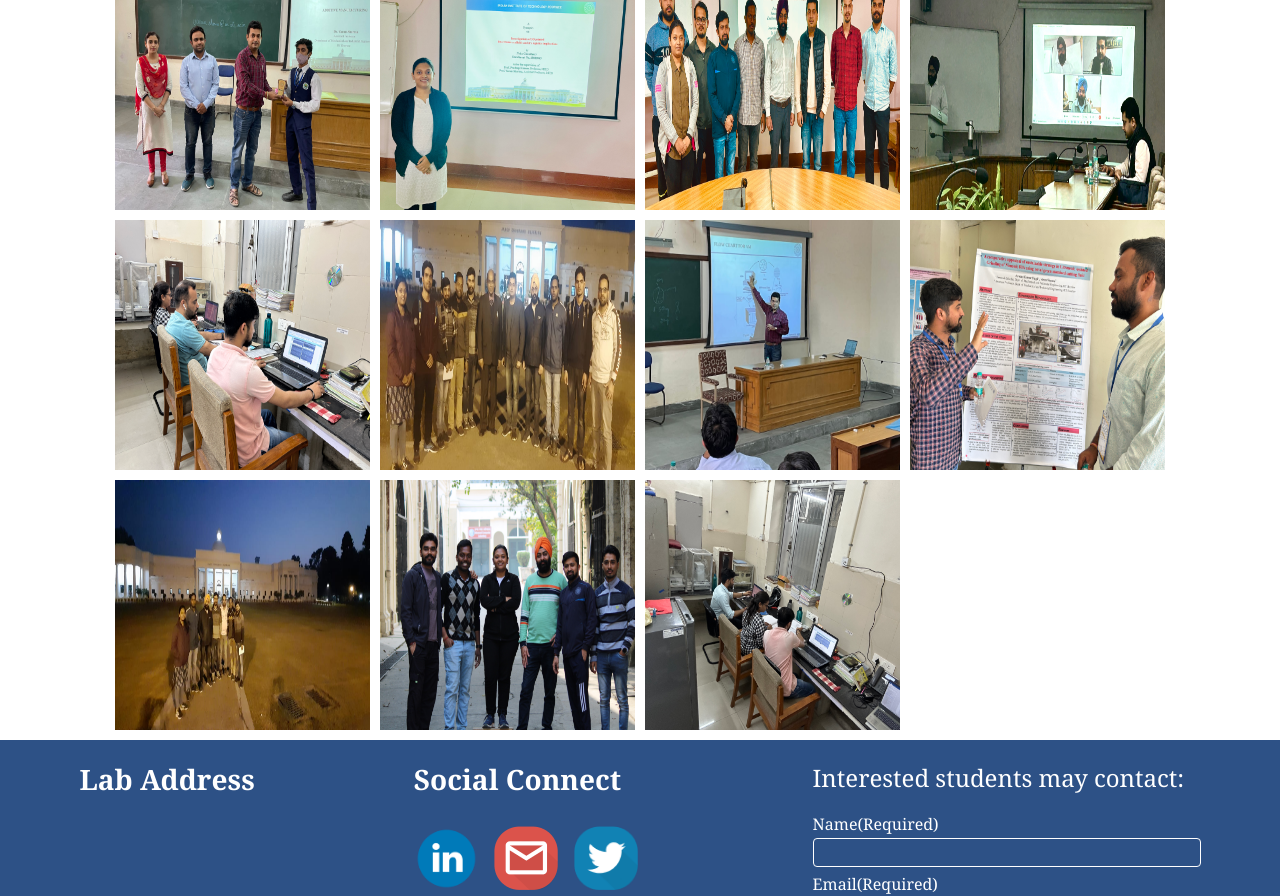
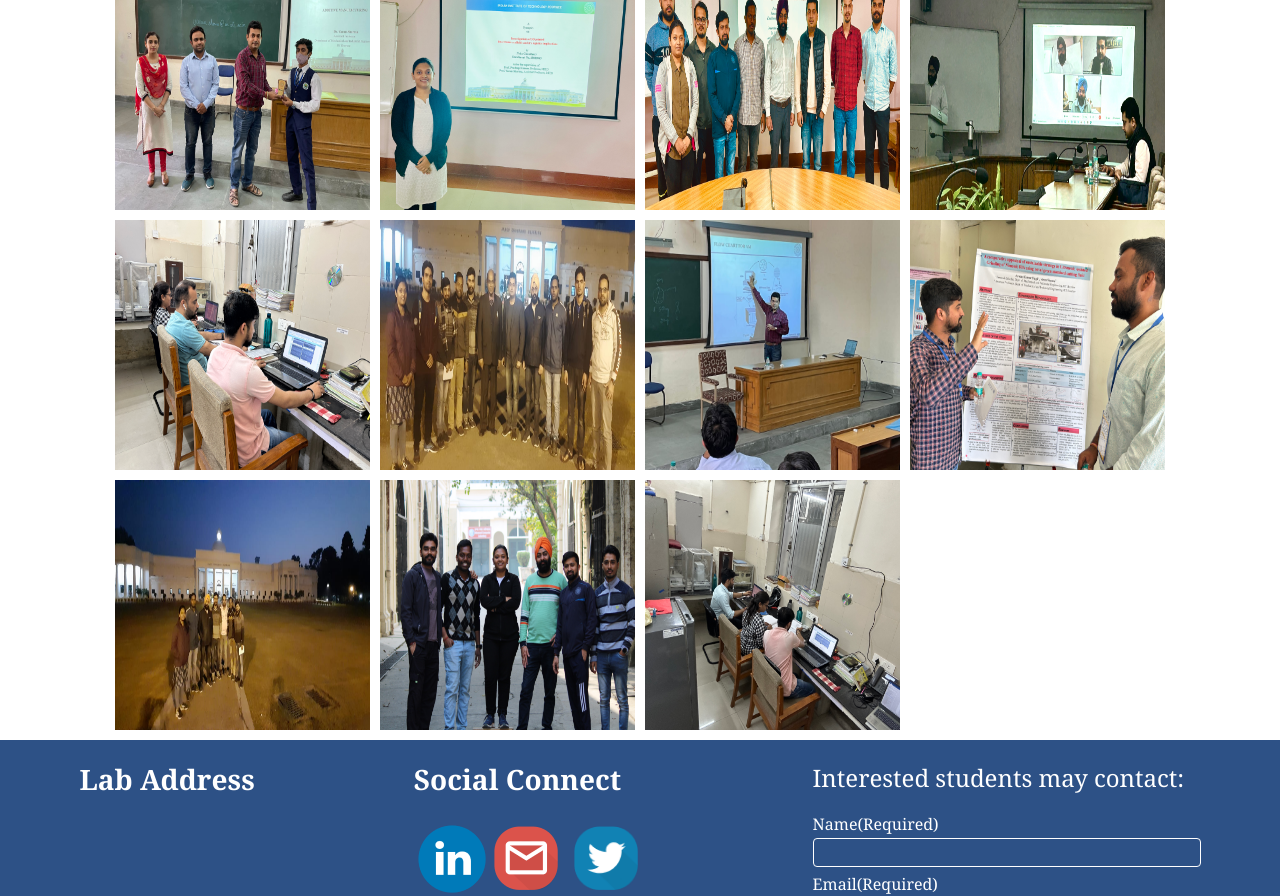
Before and after one commit to Kirthik24/varun-sharma-profile, a React (Vite) app: page /gallery in a window 1280 px wide. Shown: the part 912-1808 px from the top of the page. Built offline with nearby package versions, Linux system fonts and the light colour scheme.

Commit message:
small changes

```diff
--- a/src/components/Footer.jsx
+++ b/src/components/Footer.jsx
@@ -14,7 +14,7 @@ const Footer = () => {
         <div className="socialconnect">
           <h2>Social Connect</h2>
           <div className="icons">
-            <img src={linkedin} alt="" />
+            <img className= "linkedin-img"src={linkedin} alt="" />
             <img src={email} alt="" />
             <img src={twitter} alt="" />
             <img src={instagram} alt="" />
--- a/src/components/people/PeopleNav.jsx
+++ b/src/components/people/PeopleNav.jsx
@@ -19,7 +19,7 @@ const PeopleNav = () => {
                         <NavLink to="/teams/mtech"> <div className='rsselectbox'> <span>M.Tech.</span></div> </NavLink>
                     </li>
                     <li>
-                        <NavLink to="/teams/alumini"> <div className='rsselectbox icbox'> <span>Alumini</span></div> </NavLink>
+                        <NavLink to="/teams/alumini"> <div className='rsselectbox'> <span>Alumini</span></div> </NavLink>
                     </li>
                 </ul>
             </div>
--- a/src/css/footer.scss
+++ b/src/css/footer.scss
@@ -84,5 +84,11 @@
             width: 64px;
             object-fit: cover;
         }
+
+        .linkedin-img{
+            height: 75px;
+            width: 75px;
+            object-fit: cover;
+        }
     }
 }
```
Also changed, not shown: src/assets/footer/linkedin.png.
